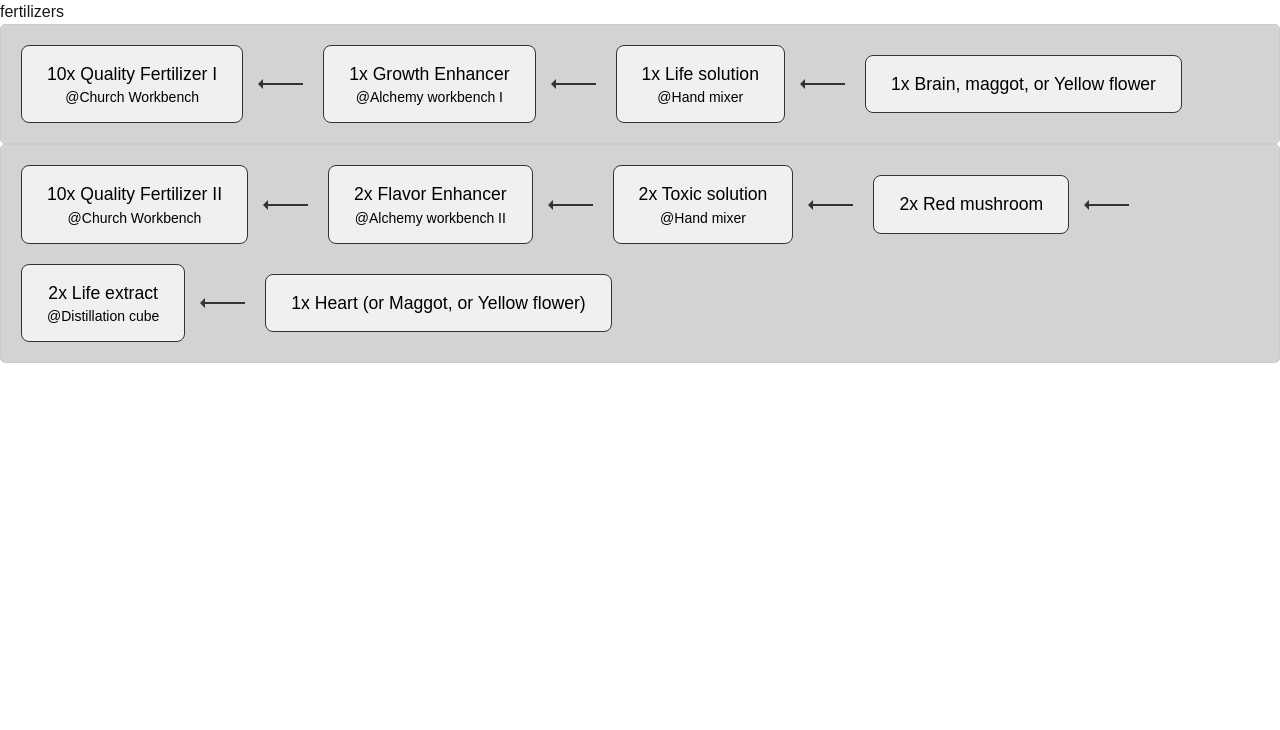
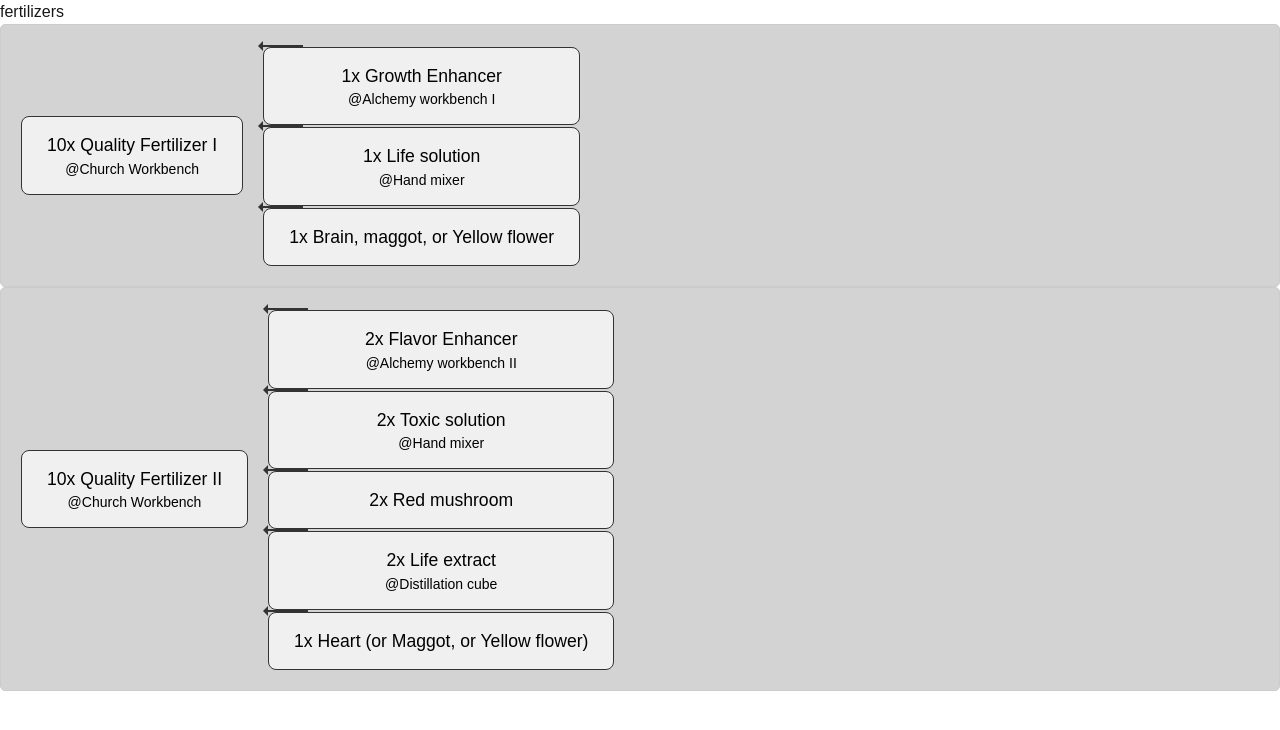
Before and after one commit to Klaital/graveyardkeeper, a Next.js app: page / in a window 1280 px wide. Shown: the top 730 px of the page. Built offline with nearby package versions, Linux system fonts and the light colour scheme.

Commit message:
Fixing containers

```diff
--- a/app/Recipe.tsx
+++ b/app/Recipe.tsx
@@ -19,12 +19,13 @@ export class RecipeSetProps {
 
 export function Recipe(props: RecipeProps) {
     const renderIngredients = (ingredients: RecipeProps[]) => {
-        return ingredients.map((ingredient, i) => (
-            <>
-                <div className="flowchart-connector"></div>
-                <Recipe key={i} {...ingredient} />
+        return <div className="ingredients-container">
+            {ingredients.map((ingredient, i) => (<>
+            <div className="flowchart-connector"></div>
+            <Recipe key={i} {...ingredient} />
             </>
-        ))
+        ))}
+        </div>
     }
     const renderQty = (props.quantity) ? <span>{props.quantity}x </span> : <span></span>;
     const renderWorkstation = (props.workstation) ? <h2 className="text-sm">@{props.workstation} </h2> : <span></span>;
@@ -41,14 +42,12 @@ export function Recipe(props: RecipeProps) {
 
 
 export function RecipeSet(props: {recipeSets: RecipeSetProps[]}) {
-    const render = props.recipeSets.map((r: RecipeSetProps, idx) => <>
-        <div className="recipeset-container" key={idx}>
+    const render = props.recipeSets.map((r: RecipeSetProps, idx) => <div className="recipeset-container" key={idx}>
             <h1>{r.setName}</h1>
             {r.recipes.map((e, i) => <div key={i} className="app flex flex-wrap justify-around items-start flowchart-container">
                 <Recipe key={i} {...e} />
             </div>)}
         </div>
-        </>
     )
 
     return <>{render}</>
```
